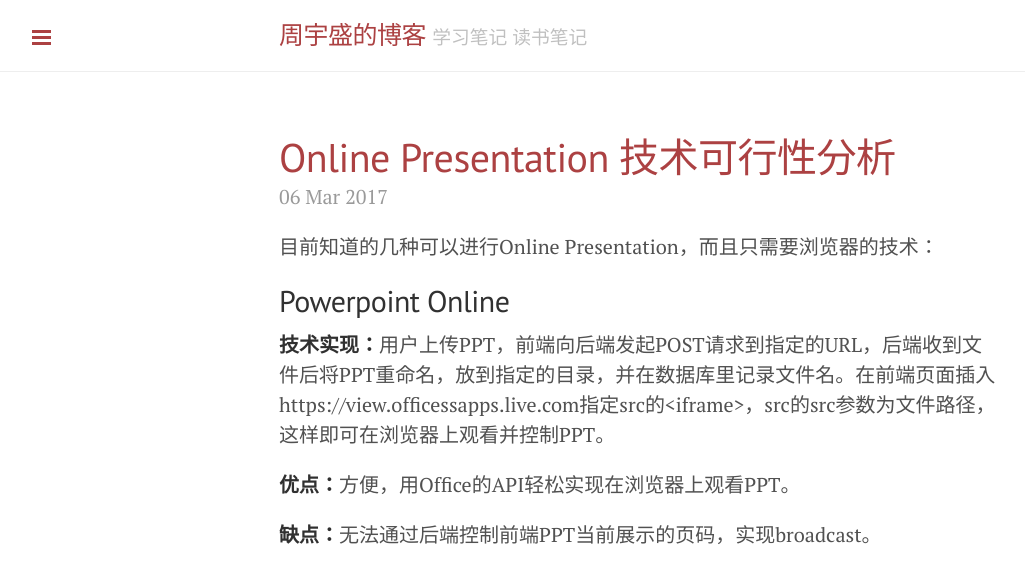
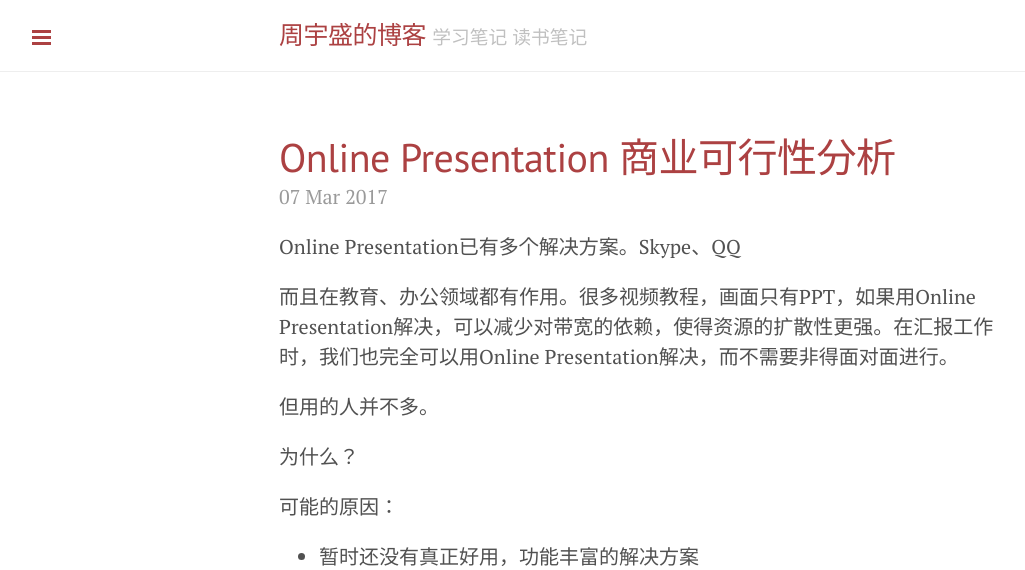
Before and after one commit to jasonzhouu/old-github-pages, a Jekyll site: the page built from index.html, in a window 1280 px wide and 1400 px high. Shown: the top 570 px of the window, without its empty margins (1-1026 px from the left). Built offline with Jekyll 4.4.1, drawn with Linux system fonts in a browser that asks for light colours; the list of posts is cut into pages by our own code; some of the changed text lies outside the part shown; grey boxes are pictures that could not be loaded.

Commit message:
big change

```diff
--- a/_posts/2017-03-06-Online-Presentation-Technical-Analyze.md
+++ b/_posts/2017-03-06-Online-Presentation-Technical-Analyze.md
@@ -3,25 +3,34 @@
 title: 'Online Presentation 技术可行性分析'
 ---
 
-目前知道的几种可以进行Online Presentation，而且只需要浏览器的技术：
+目前知道的几种可以进行Online Presentation，而且只需要浏览器：
 
-## Powerpoint Online
+## Powerpoint Online／Powerpoint Web Apps
 
-**技术实现：**用户上传PPT，前端向后端发起POST请求到指定的URL，后端收到文件后将PPT重命名，放到指定的目录，并在数据库里记录文件名。在前端页面插入https://view.officessapps.live.com指定src的<iframe>，src的src参数为文件路径，这样即可在浏览器上观看并控制PPT。
+2009年微软发布PowerPoint Web Apps，2014年改名为PowerPoint Online。
 
-**优点：**方便，用Office的API轻松实现在浏览器上观看PPT。
+**技术实现：**用户上传PPT，前端向后端发起POST请求到指定的URL，后端收到文件后将PPT重命名，放到指定的目录，并在数据库里记录文件名。在前端页面插入https://view.officessapps.live.com指定src的<iframe>，src的src参数为文件路径，这样即可在浏览器上观看并控制PPT。或者，在服务器安装Office Web Apps Server，配置好WOPI协议，或者作为SharePoint的app安装。
 
-**缺点：**无法通过后端控制前端PPT当前展示的页码，实现broadcast。
+> The service can also be installed privately in enterprise environments as a [SharePoint](https://en.m.wikipedia.org/wiki/SharePoint) app, or through Office Web Apps Server.
+>
+> https://en.m.wikipedia.org/wiki/Office_Online
+
+**优点：**
+
+- 保留了PPT的动画效果；
+- 支持Excel, Word, PowerPoint格式；
+
+**缺点：**不能否实现广播。
+
+1. #### 用view.officeapp.live.com
+
+需要访问微软的服务器，访问速度很慢。
 
 <iframe src='https://view.officeapps.live.com/op/embed.aspx?src=http%3A%2F%2Fvideo%2Ech9%2Ems%3A80%2Fbuild%2F2011%2Fslides%2FTOOL%2D532T%5FSutter%2Epptx&wdAr=1.7777777777777777' width='610px' height='367px' frameborder='0'>这是嵌入 <a target='_blank' href='https://office.com'>Microsoft Office</a> 演示文稿，由 <a target='_blank' href='https://office.com/webapps'>Office Online</a> 支持。</iframe>
 
-## Powerpoint Web Apps
+2. #### 自建服务器
 
-**技术实现：**上传文件的方式和前面Powerpoint Online一样，在服务器安装Sharepoint Server。
-
-**优点：**后端**也许可以**（还没有对Sharepoint深入了解，暂时不确定）对PPT的<iframe>有更多的控制，实现broadcast。
-
-**缺点：**后端需要做的事情更多，需要学习和使用Sharepoint，及C#语言和ASP.NET框架。
+访问自己国内的服务器，对访问速度拥有更大的控制。
 
 <iframe width="700px" height="385px" src="http://ppt.dongboke.com/p/PowerPointFrame.aspx?WOPISrc=http%3a%2f%2f192.168.164.1%3a888%2fwopi%2ffiles%2f1333197136400998400-1333535900816105472-1.ppt%3fa%3d1&amp;PowerPointView=SlideShowView"></iframe>
 
@@ -41,4 +54,24 @@
 - 加载文档时指定页码
 - 文档阅读翻页事件
 
-从而实现广播。
+**优点：**
+
+- 可以实现broadcast；
+- 支持Excel, Word, PowerPoint格式；
+- 实现方便；
+- 云存储。
+
+**缺点：**
+
+- 后端的工具包使用Java语言；
+- PPT没有动画效果；
+- 需要付费，但价格便宜。
+
+| 计费项         | 按月累计阶梯  | 单价          |
+| ----------- | ------- | ----------- |
+| 存储容量        | --      | 0.005元/GB/天 |
+| 转码成功次数      | 0~1500次 | 0.15元/次     |
+| 1501~3000次  | 0.12元/次 |             |
+| 3001~30000次 | 0.1元/次  |             |
+| 30001次以上    | 0.08元/次 |             |
+| 外网下行流量      | --      | 0.5元/GB     |
--- /dev/null
+++ b/_posts/2017-03-07-Online-Presentation-Business-Analyze.md
@@ -0,0 +1,17 @@
+---
+layout: post
+title: 'Online Presentation 商业可行性分析'
+---
+
+Online Presentation已有多个解决方案。Skype、QQ
+
+而且在教育、办公领域都有作用。很多视频教程，画面只有PPT，如果用Online Presentation解决，可以减少对带宽的依赖，使得资源的扩散性更强。在汇报工作时，我们也完全可以用Online Presentation解决，而不需要非得面对面进行。
+
+但用的人并不多。
+
+为什么？
+
+可能的原因：
+
+- 暂时还没有真正好用，功能丰富的解决方案
+- Online Presentation并没有深入群众，去最广大有需求的人群中，需要做 Online Presentation的人不用 QQ 和 Skype
```
Also changed, not shown: other parts of _posts/2017-03-06-Online-Presentation-Technical-Analyze.md (+5 -1 lines).
